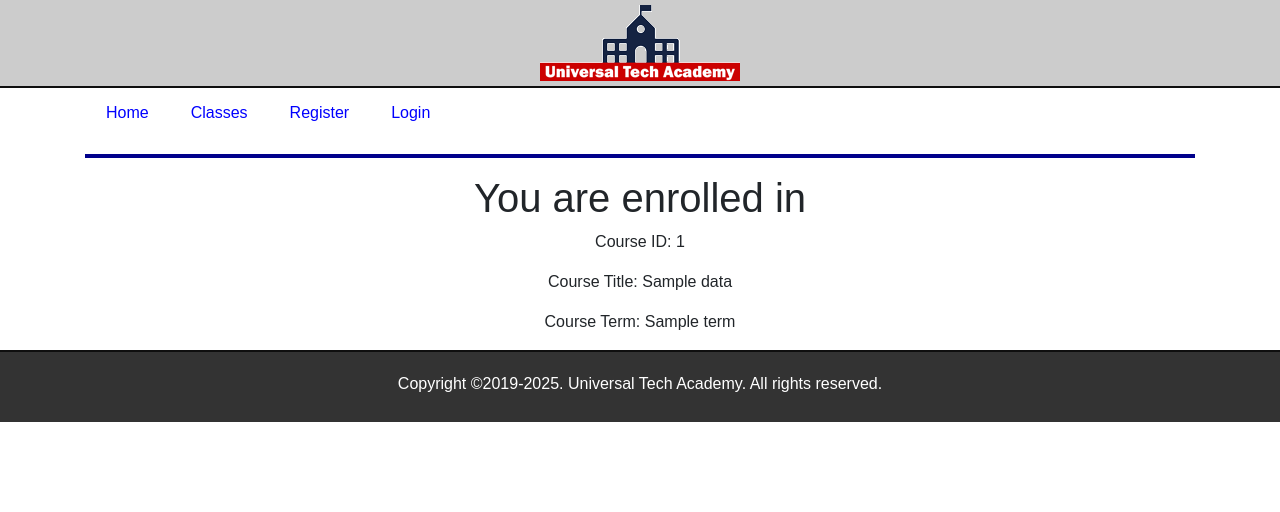
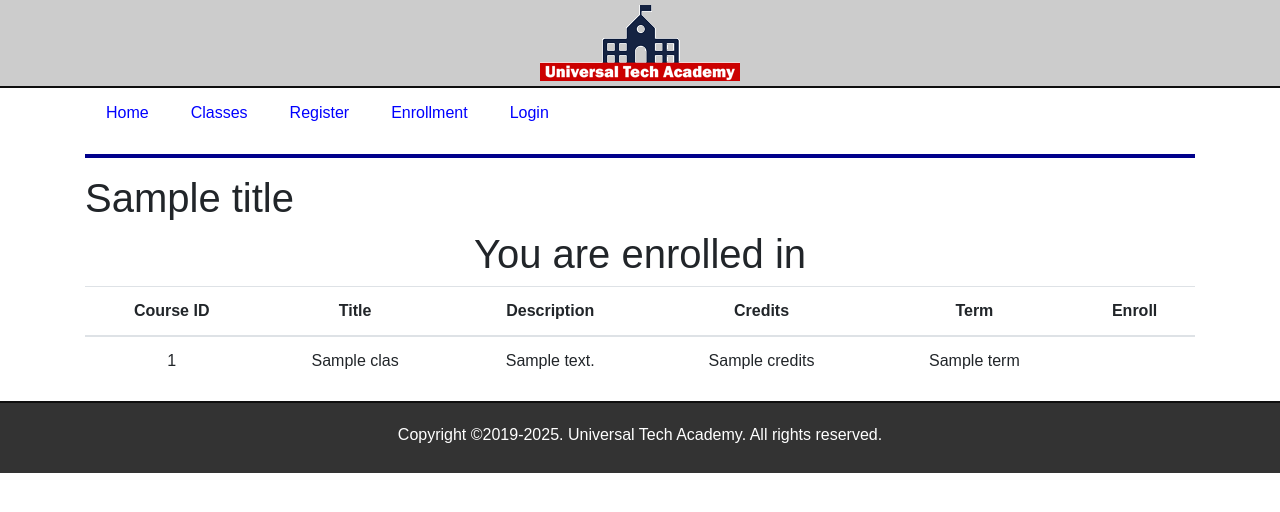
Before and after one commit to flora-shek/web_development_using_flask, a Python web app: template application/templates/enrollment.html in a window 1280 px wide. Shown: the top 512 px of the page. Run offline with Jinja, Linux system fonts and the light colour scheme; the template is opened without the code that fills it: most values are stand-ins (such as "Sample title", 1, 10 or a date in 2020); some libraries are stand-ins or nearby versions.

Commit message:
Enrollment and registration

```diff
--- a/application/models.py
+++ b/application/models.py
@@ -13,7 +13,7 @@ class User(db.Document):
         return check_password_hash(self.password,password)
 
 class Course(db.Document):
-    course_id   =   db.StringField( max_length=10, unique=True )
+    courseID   =   db.StringField( max_length=10, unique=True )
     title       =   db.StringField( max_length=100 )
     description =   db.StringField( max_length=255 )
     credits     =   db.IntField()
@@ -21,4 +21,4 @@ class Course(db.Document):
 
 class Enrollment(db.Document):
     user_id     =   db.IntField()
-    course_id   =   db.StringField( max_length=10 )
+    courseID  =   db.StringField( max_length=10 )
--- a/application/templates/enrollment.html
+++ b/application/templates/enrollment.html
@@ -1,15 +1,43 @@
 {% extends "layout.html" %}
 
 {% block content %}
-
+ <h1>{{ title}}</h1>
     <div class="row">
         <div class="col-md-12 text-center">
+            {% if not classes %}
+                <h1>You are not enrolled in any class</h1>
+            {% else %}
             <h1>You are enrolled in</h1>
 
-            <p>Course ID: {{ data['id'] }} </p>
-            <p>Course Title: {{ data['title'] }} </p>
-            <p>Course Term: {{ data['term'] }}</p>
-         </div>
+
+    <table class="table table-hover">
+        <thead>
+        <tr>
+            <th scope="col">Course ID</th>
+            <th scope="col">Title</th>
+            <th scope="col">Description</th>
+            <th scope="col">Credits</th>
+            <th scope="col">Term</th>
+            <th scope="col">Enroll</th>
+        </tr>
+        </thead>
+        <tbody>
+
+        <!-- Construct the rest of courses here -->
+        {% for class in classes %}
+        <tr>
+            <td scope='row'>{{ class['courseID'] }}</td>
+            <td>{{ class['title'] }}</td>
+            <td>{{ class['description'] }}</td>
+            <td>{{ class['credits'] }}</td>
+            <td>{{ class['term'] }}</td>
+        </tr>
+        {% endfor %}
+        </tbody>
+    </table>
+    {% endif %}
+</div>
+
     </div>
 
 {% endblock %}
--- a/application/templates/includes/nav.html
+++ b/application/templates/includes/nav.html
@@ -4,6 +4,7 @@
             <li class="nav-item"><a href="{{ url_for('index') }}" class="nav-link {% if index %} active {% endif %}">Home</a></li>
             <li class="nav-item"><a href="{{ url_for('courses') }}" class="nav-link {% if courses %} active {% endif %}">Classes</a></li>
             <li class="nav-item"><a href="{{ url_for('register') }}" class="nav-link {% if register %} active {% endif %}">Register</a></li>
+            <li class="nav-item"><a href="{{ url_for('enrollment') }}" class="nav-link {% if enrollment %} active {% endif %}">Enrollment</a></li>
             <li class="nav-item"><a href="{{ url_for('login') }}" class="nav-link {% if login %} active {% endif %}">Login</a></li>
         </ul>
     </nav>
```
Also changed, not shown: application/routes.py (+19 -7 lines), application/templates/register.html (+1 -7 lines).
